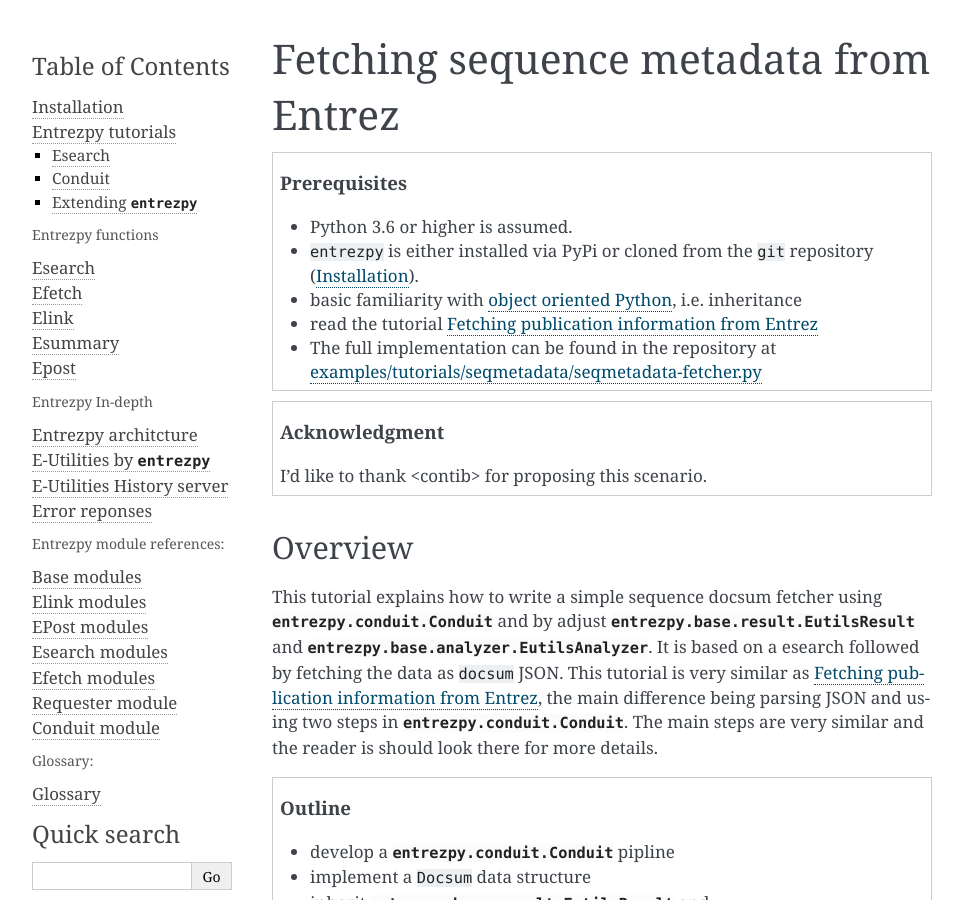
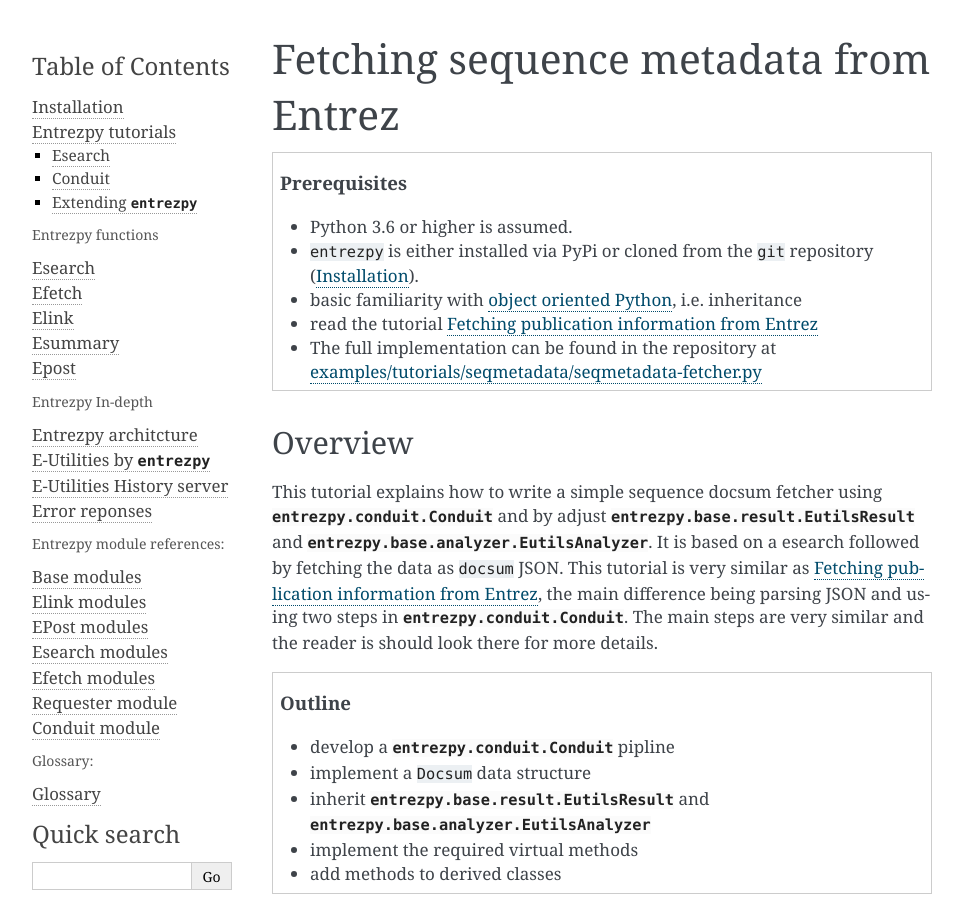
Before and after one commit to AAFC-Lethbridge-Bioinformatics-Support/entrezpy-fork, a Sphinx documentation site: the page built from docs/entrezpy-doc/source/tutorials/extending/docsum.rst, in a window 1280 px wide and 900 px high. Shown: the whole window, without its empty margins (148-1111 px from the left). Built offline with Sphinx 7.4.7, drawn with Linux system fonts in a browser that asks for light colours.

Commit message:
doc: fix obsolete acknowledgment
  * copied from template and not removed

```diff
--- a/docs/entrezpy-doc/source/tutorials/extending/docsum.rst
+++ b/docs/entrezpy-doc/source/tutorials/extending/docsum.rst
@@ -12,10 +12,6 @@
   * read the tutorial :ref:`pubmedtut`
   * The full implementation can be found in the repository at
     `examples/tutorials/seqmetadata/seqmetadata-fetcher.py <implement>`_
-
-.. topic:: Acknowledgment
-
-  I'd like to thank <contib> for proposing this scenario.
 
 Overview
 ++++++++
```
